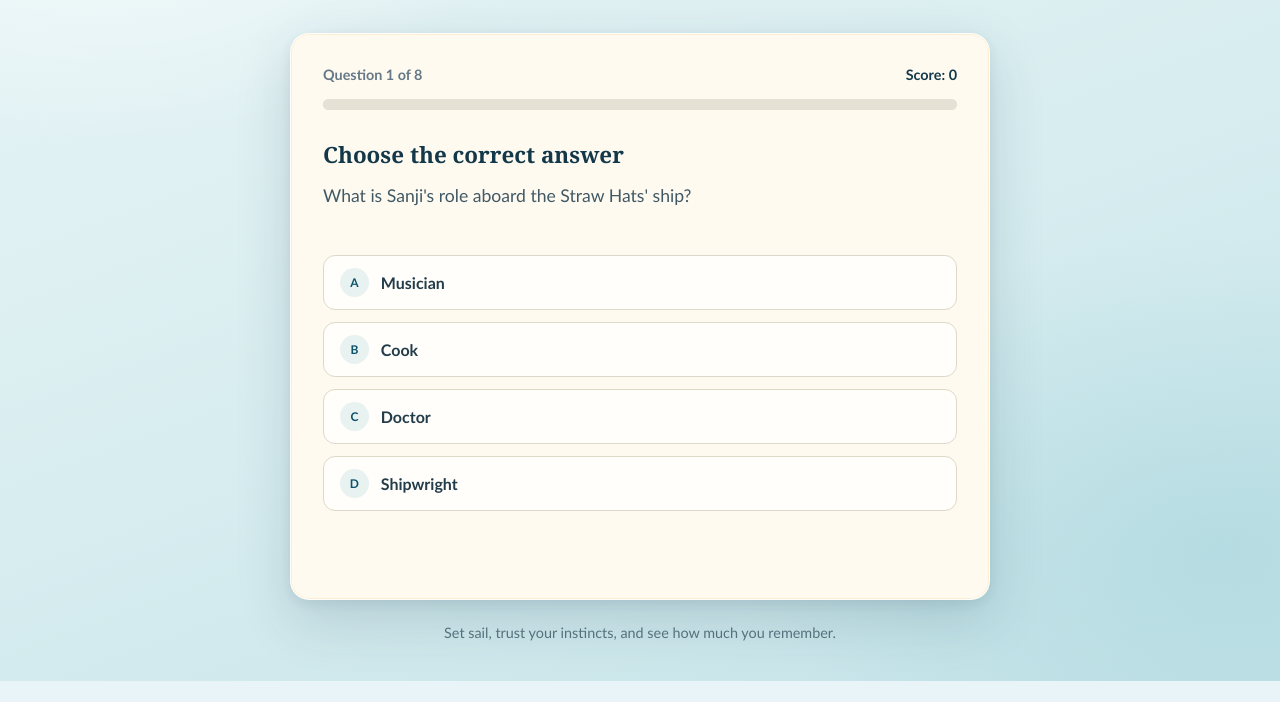
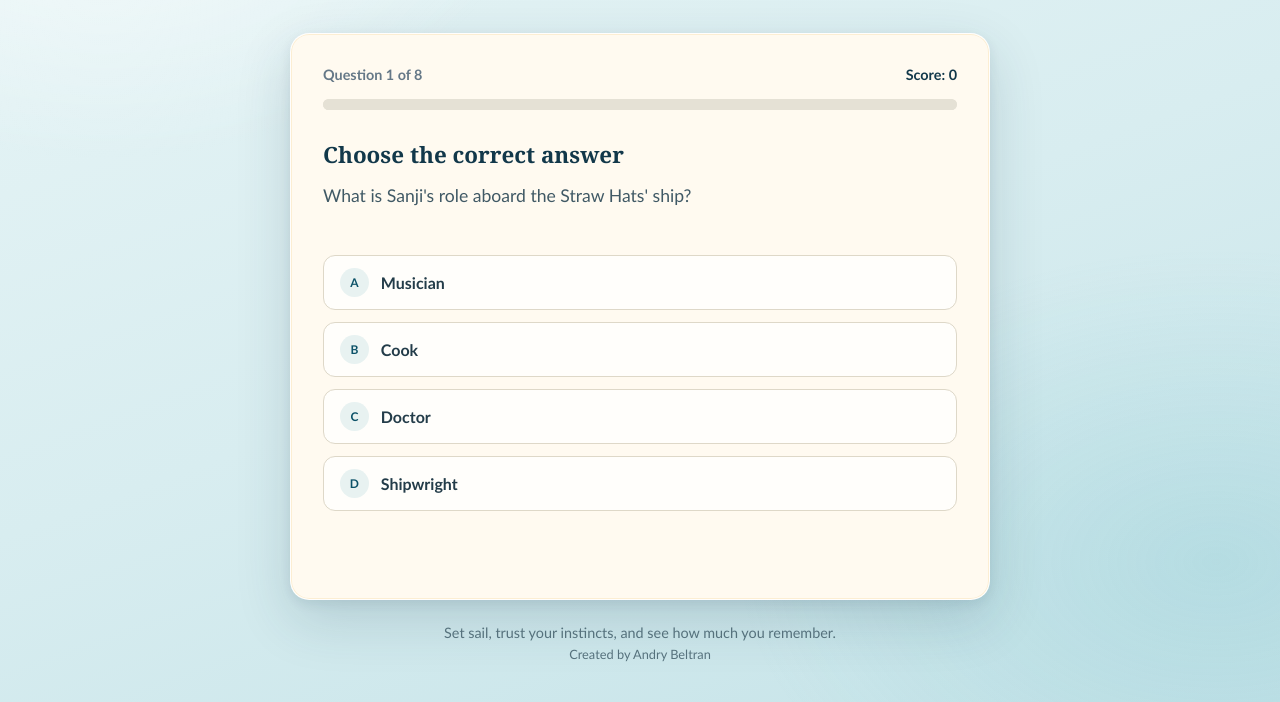
Before and after one commit to andryb06/one-piece-trivia, a plain HTML site: page index.html in a window 1280 px wide. Shown: the part 232-934 px from the top of the page. Before the commit the page ends 913 px from the top, so only its background shows below. Drawn offline with Linux system fonts and the light colour scheme.

Commit message:
Add creator credit to trivia page
Co-authored-by: Copilot <223556219+Copilot@users.noreply.github.com>

```diff
--- a/index.html
+++ b/index.html
@@ -29,7 +29,10 @@
           <button id="restart-button" class="button button-secondary" type="button" hidden>Play again</button>
         </div>
       </section>
-      <p class="page-footer">Set sail, trust your instincts, and see how much you remember.</p>
+      <footer class="page-footer">
+        <p>Set sail, trust your instincts, and see how much you remember.</p>
+        <p class="page-credit">Created by Andry Beltran</p>
+      </footer>
     </main>
   </body>
 </html>
--- a/style.css
+++ b/style.css
@@ -279,6 +279,15 @@ h1 {
   text-align: center;
 }
 
+.page-footer p {
+  margin-bottom: 0;
+}
+
+.page-credit {
+  margin-top: 0.35rem;
+  font-size: 0.8rem;
+}
+
 [hidden] {
   display: none !important;
 }
```
Also changed, not shown: 1 other file.
